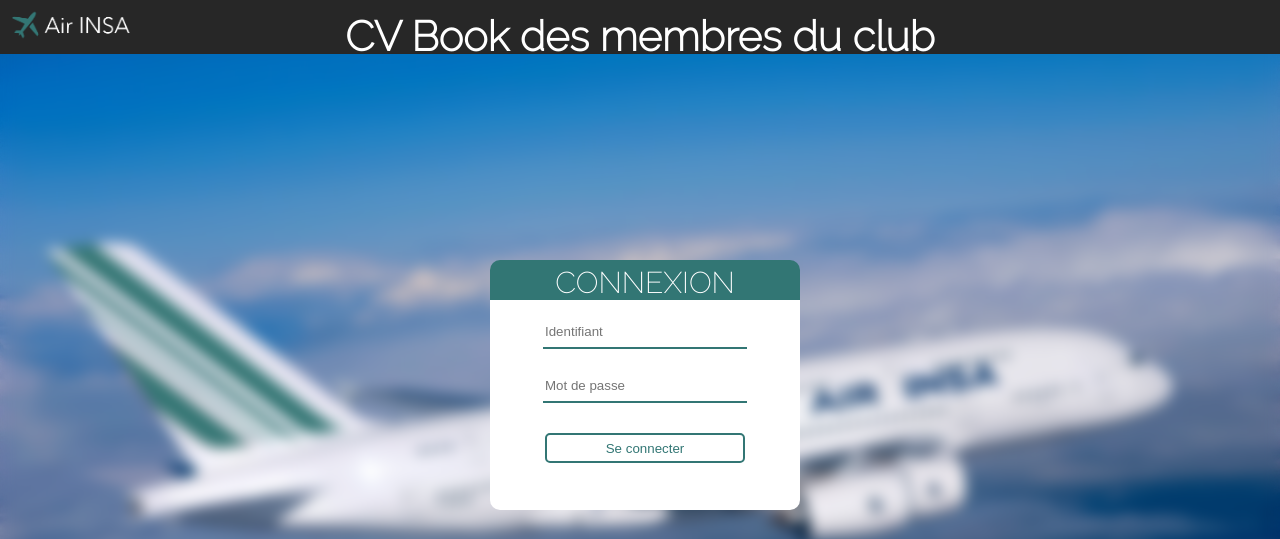
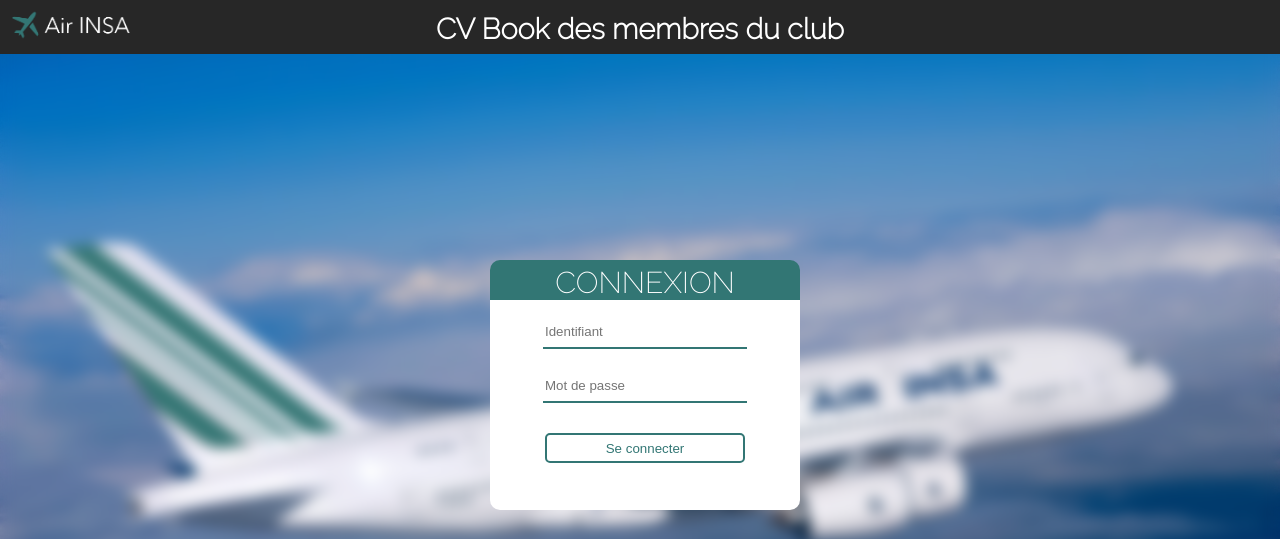
Before and after one commit to killianmarty/airinsa, a PHP site: page /cvbook/index.php in a window 1280 px wide. Shown: the top 539 px of the page. Run offline with PHP 8.4, Linux system fonts and the light colour scheme.

Commit message:
cvbook header

```diff
--- a/cvbook/index.php
+++ b/cvbook/index.php
@@ -171,7 +171,7 @@
       margin: 0px;
       align-self: center;
       display: inline-block;
-      font-size: calc(16px + 2vw);
+      font-size: calc(16px + 1vw);
     }
 
     header span{
```
